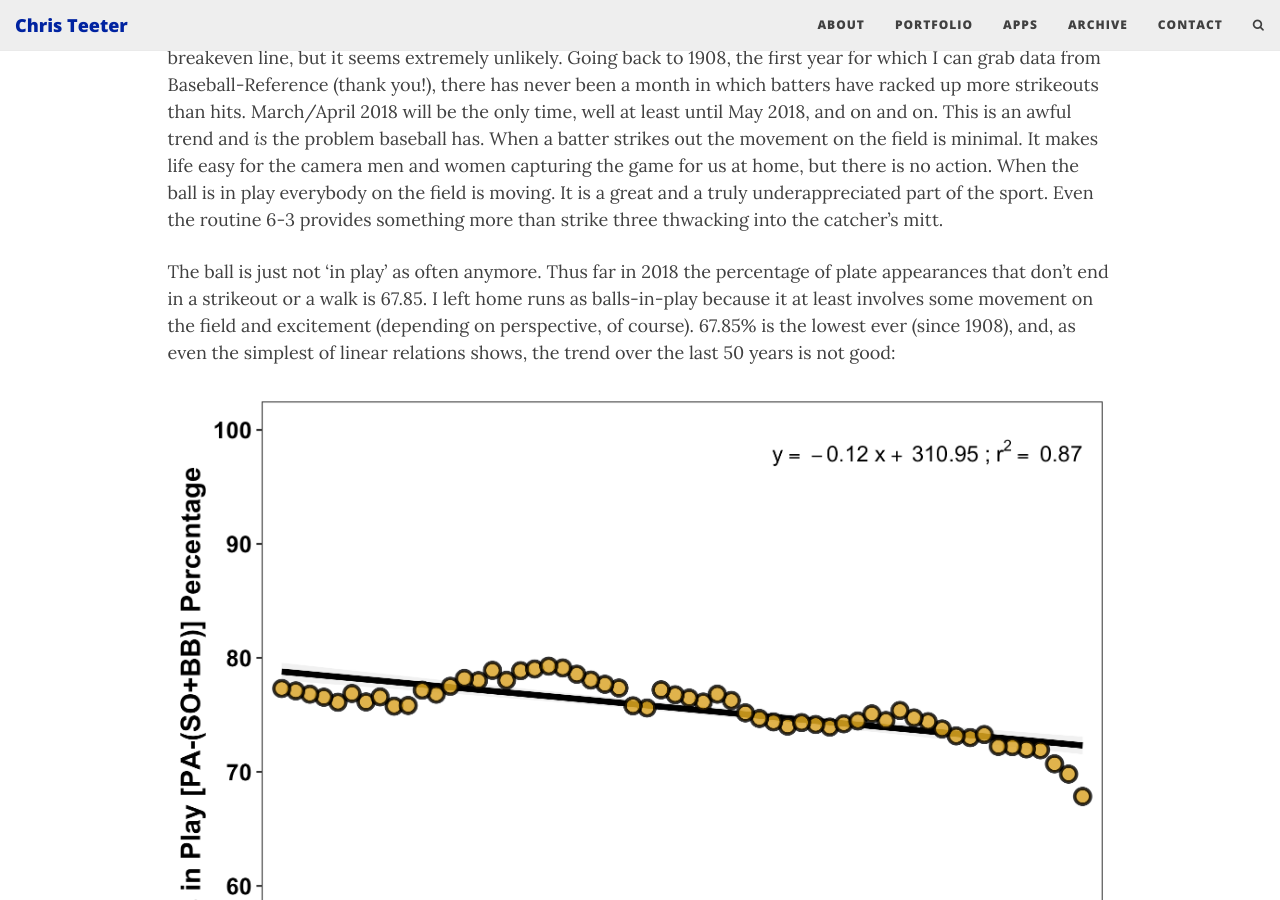
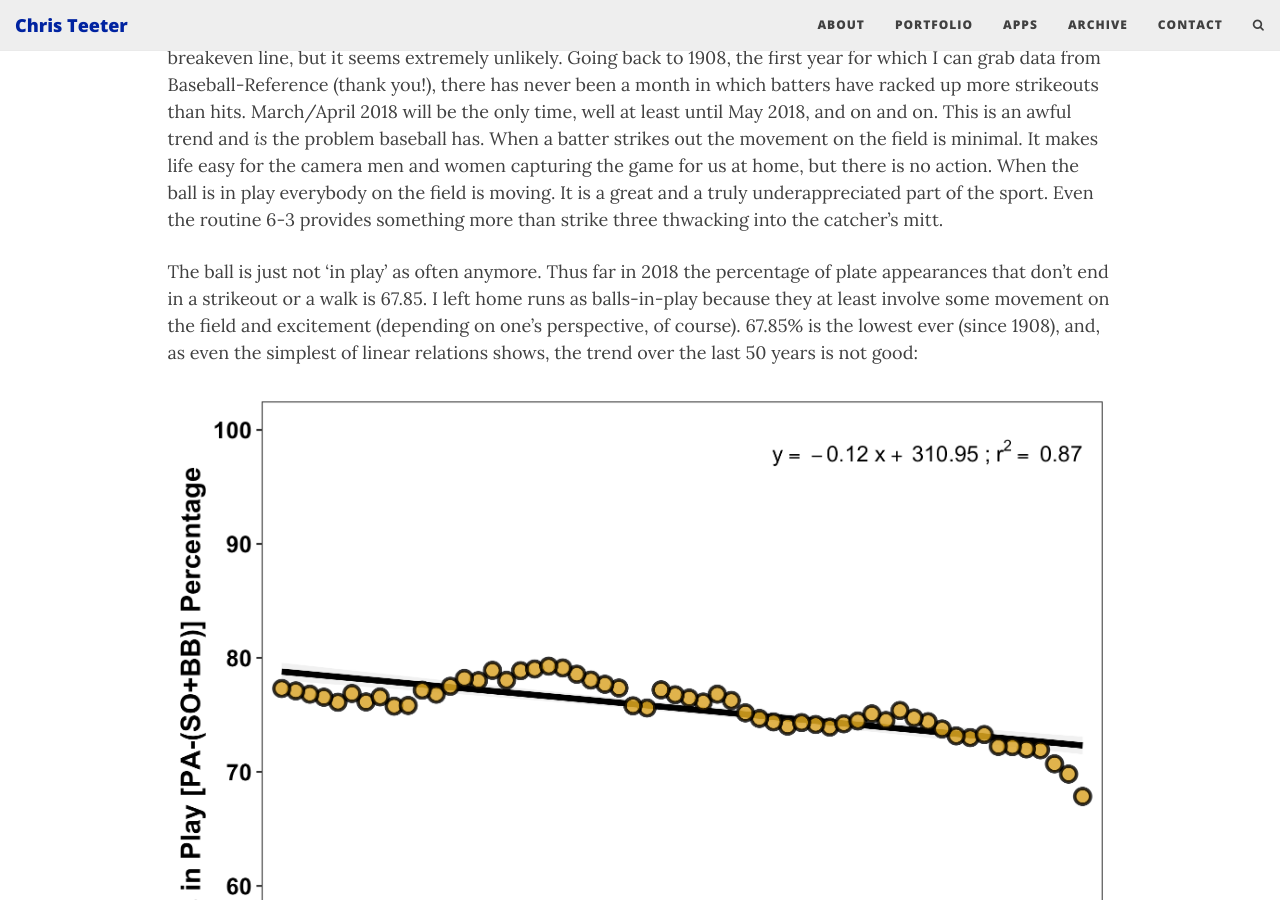
Before and after one commit to cjteeter/cjteeter.github.io, a Jekyll site: the page built from _posts/2018-04-23-baseball-pace-inactivity-strikeouts-hits.md, in a window 1280 px wide and 900 px high, scrolled down 2426 px. Built offline with Jekyll 4.4.1, drawn with Linux system fonts in a browser that asks for light colours; nearby versions of some CDN libraries; comment, search, counter and statistics services are not loaded.

Commit message:
update post

```diff
--- a/_posts/2018-04-23-baseball-pace-inactivity-strikeouts-hits.md
+++ b/_posts/2018-04-23-baseball-pace-inactivity-strikeouts-hits.md
@@ -27,7 +27,7 @@ I can hear you screaming at me that the figure above compares one month -- and a
 
 There are eight days left in the month, so there is a chance that things get back over that hits:strikeouts breakeven line, but it seems extremely unlikely. Going back to 1908, the first year for which I can grab data from Baseball-Reference (thank you!), there has never been a month in which batters have racked up more strikeouts than hits. March/April 2018 will be the only time, well at least until May 2018, and on and on. This is an awful trend and *is* the problem baseball has. When a batter strikes out the movement on the field is minimal. It makes life easy for the camera men and women capturing the game for us at home, but there is no action. When the ball is in play everybody on the field is moving. It is a great and a truly underappreciated part of the sport. Even the routine 6-3 provides something more than strike three thwacking into the catcher's mitt.
 
-The ball is just not 'in play' as often anymore. Thus far in 2018 the percentage of plate appearances that don't end in a strikeout or a walk is 67.85. I left home runs as balls-in-play because it at least involves some movement on the field and excitement (depending on perspective, of course). 67.85% is the lowest ever (since 1908), and, as even the simplest of linear relations shows, the trend over the last 50 years is not good:
+The ball is just not 'in play' as often anymore. Thus far in 2018 the percentage of plate appearances that don't end in a strikeout or a walk is 67.85. I left home runs as balls-in-play because they at least involve some movement on the field and excitement (depending on one's perspective, of course). 67.85% is the lowest ever (since 1908), and, as even the simplest of linear relations shows, the trend over the last 50 years is not good:
 
 ![Fig3_BIPp_SeasonTotal_1961-2018](/img/Fig3_BIPp_SeasonTotal_1961-2018.png)
 
```
